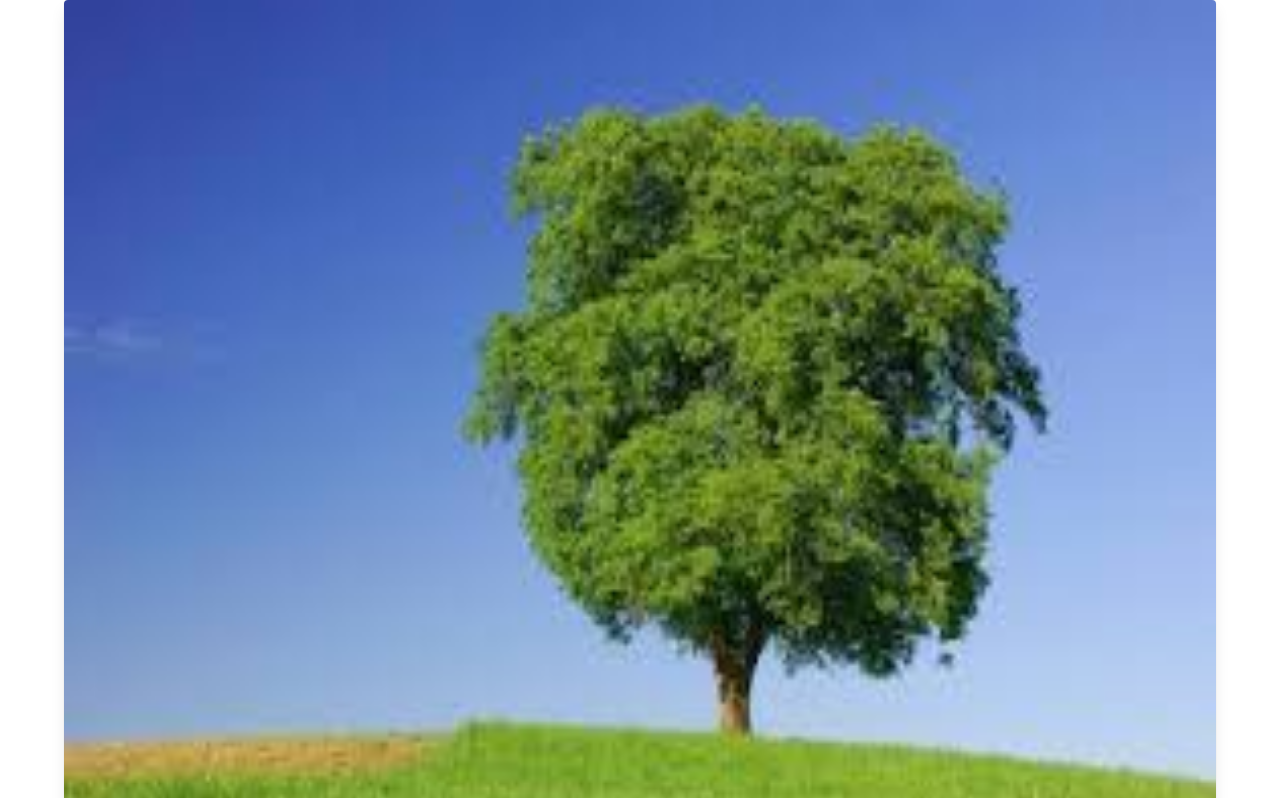
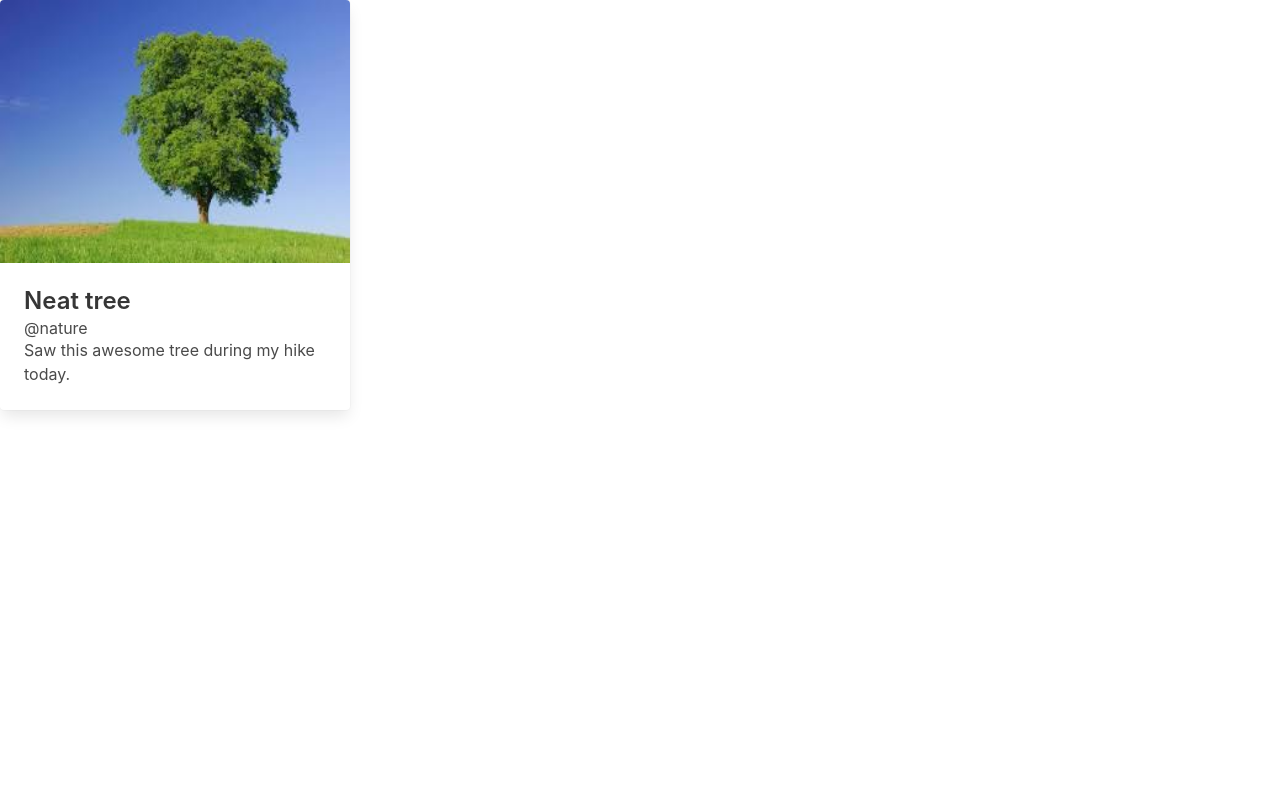
Before and after one commit to johanssonm/Angular, an Angular app in the folder Cards/: page / in a window 1280 px wide. Shown: the top 798 px of the page. Built offline with nearby package versions, Linux system fonts and the light colour scheme.

Commit message:
Card component

```diff
--- a/Cards/src/app/app.component.html
+++ b/Cards/src/app/app.component.html
@@ -1,26 +1 @@
-
-<div class="container is-one-third">
-
-
-<div class="card">
-  <div class="card-image">
-    <figure class="image is-4by3">
-      <img src="assets/tree.jpeg" />
-    </figure>
-  </div>
-  <div class="card-content">
-    <div class="media-content">
-      <p class="title is-4">
-        Neat tree
-      </p>
-      <p class="subtitle is-6">
-        @nature
-      </p>
-    </div>
-    <div class="content">
-      Saw this awesome tree during my hike today.
-    </div>
-  </div>
-</div>
-
-</div>
+<app-card></app-card>
--- a/Cards/src/app/app.module.ts
+++ b/Cards/src/app/app.module.ts
@@ -2,10 +2,12 @@
 import { NgModule } from '@angular/core';
 
 import { AppComponent } from './app.component';
+import { CardComponent } from './card/card.component';
 
 @NgModule({
   declarations: [
-    AppComponent
+    AppComponent,
+    CardComponent
   ],
   imports: [
     BrowserModule
--- /dev/null
+++ b/Cards/src/app/card/card.component.css
@@ -0,0 +1,3 @@
+.card {
+    width: 350px;
+}
--- /dev/null
+++ b/Cards/src/app/card/card.component.html
@@ -0,0 +1,20 @@
+    <div class="card">
+      <div class="card-image">
+        <figure class="image is-4by3">
+          <img src="assets/tree.jpeg" />
+        </figure>
+      </div>
+      <div class="card-content">
+        <div class="media-content">
+          <p class="title is-4">
+            Neat tree
+          </p>
+          <p class="subtitle is-6">
+            @nature
+          </p>
+        </div>
+        <div class="content">
+          Saw this awesome tree during my hike today.
+        </div>
+      </div>
+    </div>
--- /dev/null
+++ b/Cards/src/app/card/card.component.ts
@@ -0,0 +1,15 @@
+import { Component, OnInit } from '@angular/core';
+
+@Component({
+  selector: 'app-card',
+  templateUrl: './card.component.html',
+  styleUrls: ['./card.component.css']
+})
+export class CardComponent implements OnInit {
+
+  constructor() { }
+
+  ngOnInit() {
+  }
+
+}
```
Also changed, not shown: 1 other file (tests, documents, lock files or other folders).
